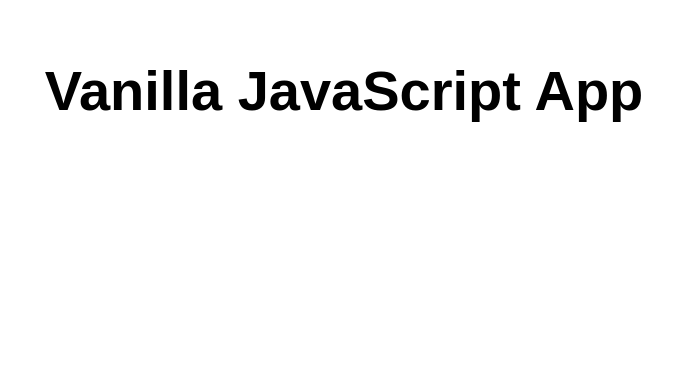
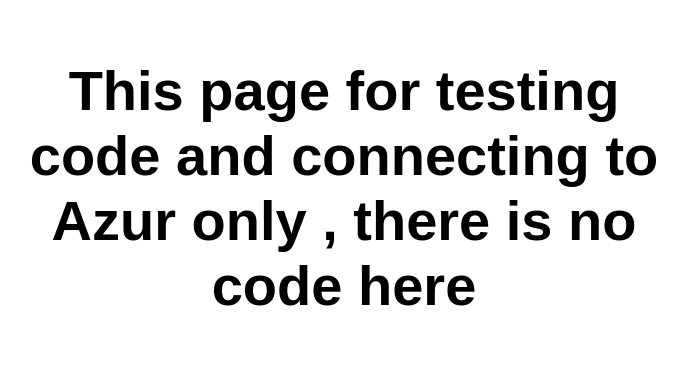
Before and after one commit to jamoolah13/my-first-static-web-app, a website: page src/index.html in a window 1280 px wide. Shown: the whole page, without its empty margins (296-983 px from the left). Drawn offline with Linux system fonts and the light colour scheme.

Commit message:
Update index.html

```diff
--- a/src/index.html
+++ b/src/index.html
@@ -10,7 +10,7 @@
 
 <body>
   <main>
-    <h1>Vanilla JavaScript App</h1>
+    <h1>This page for testing code and connecting to Azur only , there is no code here</h1>
   </main>
 </body>
 
```
